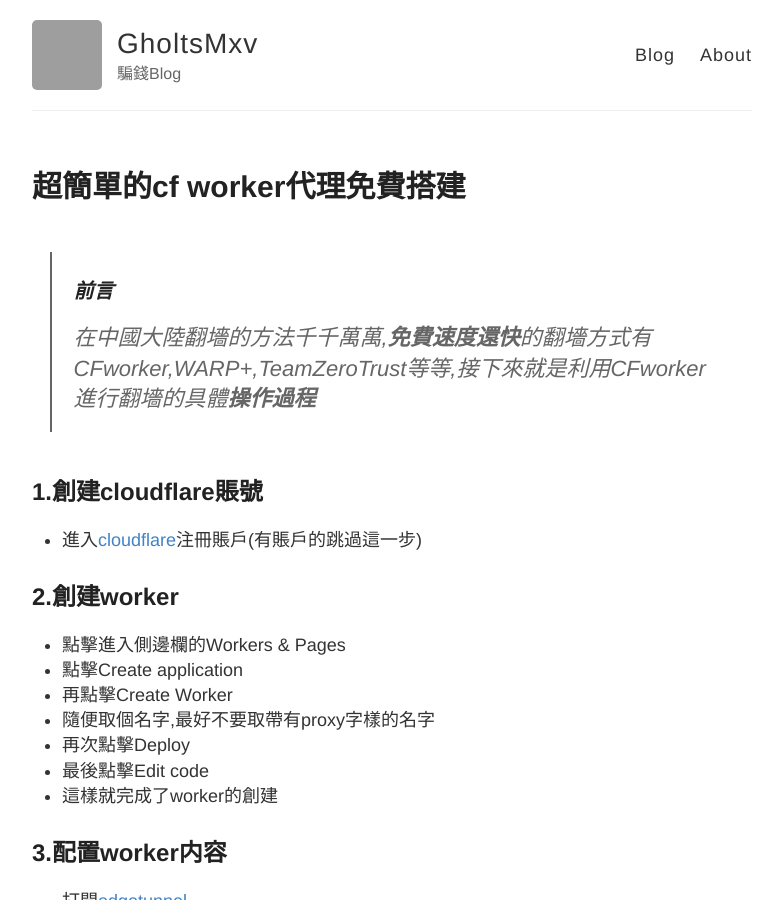
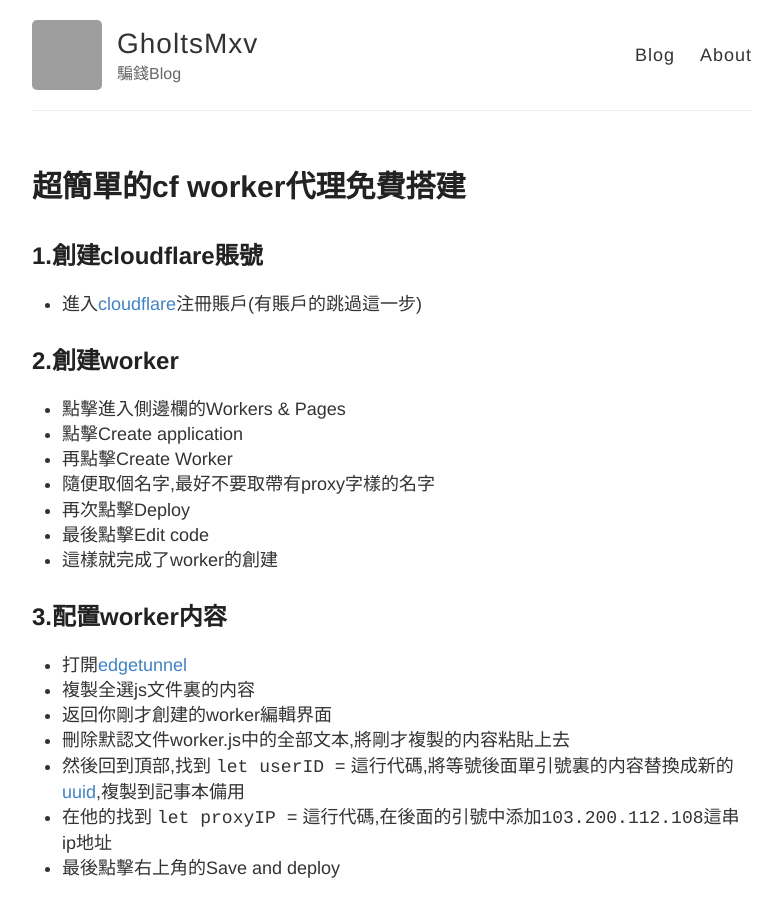
Before and after one commit to GholtsMxv/archiveblogg, a Jekyll site: the page built from _posts/2024-02-12-Proxy for cfworker.md, in a window 1280 px wide and 900 px high. Shown: the whole window, without its empty margins (248-1030 px from the left). Built offline with Jekyll 4.4.1, drawn with Linux system fonts in a browser that asks for light colours; comment, search, counter and statistics services are not loaded; grey boxes are pictures that could not be loaded.

Commit message:
Update 2024-02-12-Proxy for cfworker.md

```diff
--- a/_posts/2024-02-12-Proxy for cfworker.md
+++ b/_posts/2024-02-12-Proxy for cfworker.md
@@ -2,9 +2,6 @@
 layout: post
 title: 超簡單的cf worker代理免費搭建
 ---
-
->### 前言
->在中國大陸翻墻的方法千千萬萬,**免費速度還快**的翻墻方式有CFworker,WARP+,TeamZeroTrust等等,接下來就是利用CFworker進行翻墻的具體**操作過程**
 
 ## 1.創建cloudflare賬號
 
```
